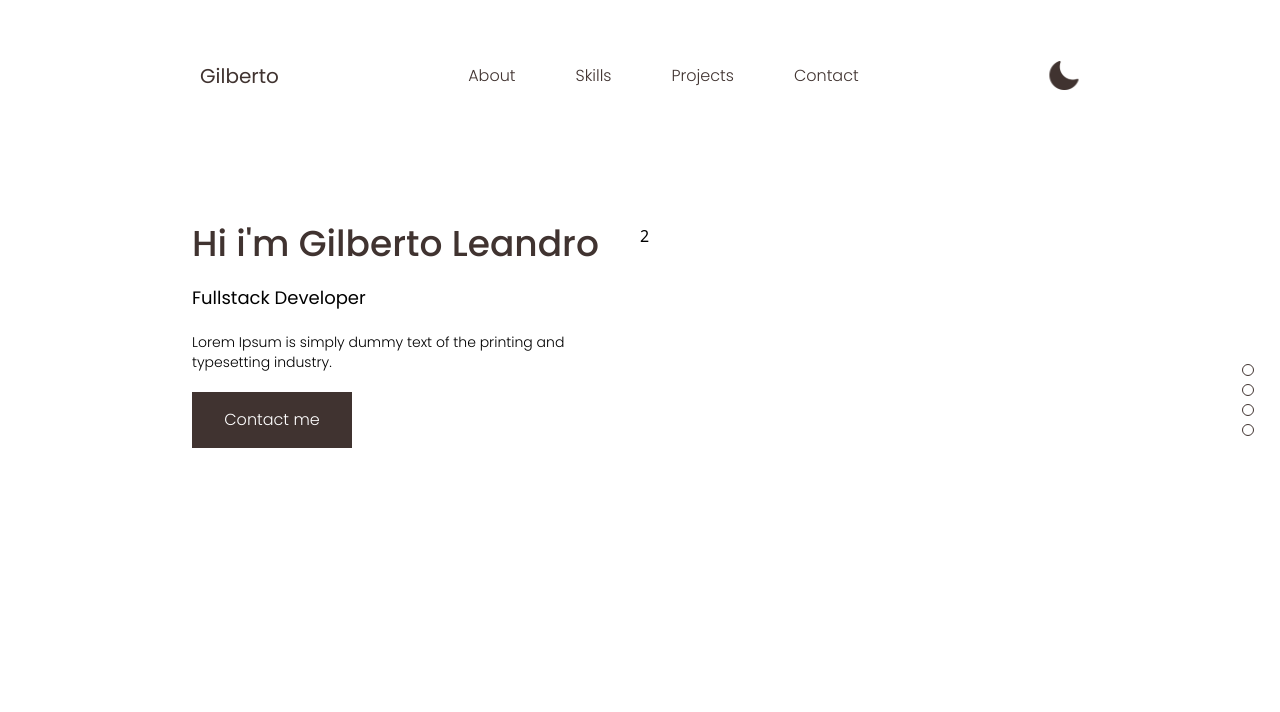
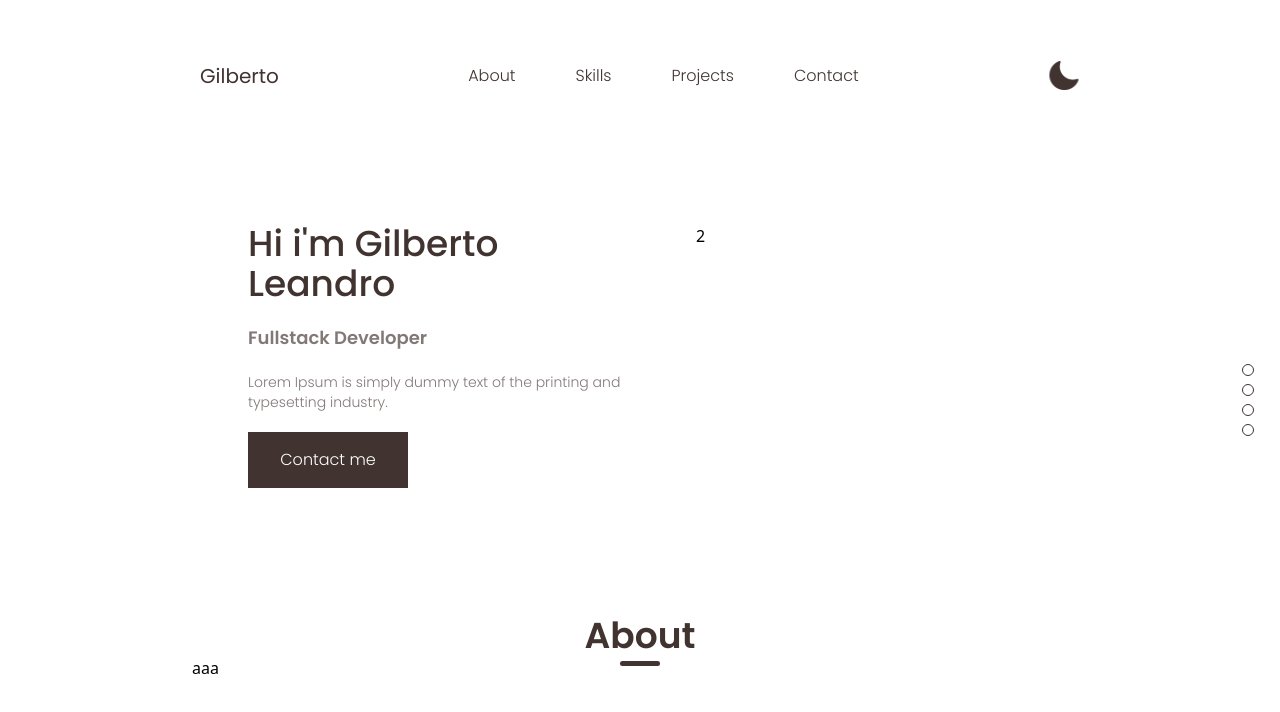
Before and after one commit to codexfast/gilberto.github.io, a React (Vite) app: page / in a window 1280 px wide. Shown: the top 712 px of the page. Built offline with nearby package versions, Linux system fonts and the light colour scheme.

Commit message:
some changes

```diff
--- a/src/App.jsx
+++ b/src/App.jsx
@@ -4,6 +4,7 @@ import Navbar from "./components/Navbar";
 import SectionsTracker from "./components/SectionsTracker";
 import { ThemeProvider } from "./context/theme";
 import HeroSection from "./sections/hero";
+import SectionBase from "./sections/base";
 
 export default function App() {
   const menu = [
@@ -20,6 +21,7 @@ export default function App() {
         {/* Navbar */}
         <Navbar menu={menu} />
         <HeroSection />
+        <SectionBase title={"About"}>aaa</SectionBase>
       </header>
     </ThemeProvider>
   );
--- a/src/index.css
+++ b/src/index.css
@@ -14,6 +14,11 @@
 
 .text-theme {
     color: var(--text);
+}
+
+.text-secondary {
+    color: var(--text);
+    opacity: 0.65;
 }
 
 .text-theme a:hover {
@@ -44,6 +49,23 @@
     background-color: var(--primary-hover);
 }
 
+/* Title */
+.section-title {
+    position: relative; /* Necessário para posicionar o pseudo-elemento */
+    display: inline-block; /* Centraliza o elemento na largura do conteúdo */
+}
+
+.section-title::after {
+    content: "";
+    position: absolute;
+    left: 50%; /* Centraliza horizontalmente */
+    transform: translateX(-50%); /* Ajusta o posicionamento */
+    bottom: -10px;
+    width: 40px;
+    height: 5px;
+    background-color: var(--text);
+    border-radius: 5px; /* Arredonda os cantos da barra */
+}
 /* FONTs */
 
 .poppins-thin {
--- /dev/null
+++ b/src/sections/base.jsx
@@ -0,0 +1,12 @@
+const SectionBase = (props) => {
+  return (
+    <section className="flex px-48 py-16 flex-col">
+      <h4 className="section-title poppins-semibold text-theme text-4xl text-center">
+        {props.title}
+      </h4>
+      {props.children}
+    </section>
+  );
+};
+
+export default SectionBase;
--- a/src/sections/hero.jsx
+++ b/src/sections/hero.jsx
@@ -1,12 +1,14 @@
 const HeroSection = () => {
   return (
     <section className="flex px-48 py-16">
-      <div className="flex-1 gap-5 flex flex-col">
+      <div className="flex-1 gap-5 flex flex-col px-14">
         <h2 className="text-4xl poppins-medium text-theme">
           Hi i'm Gilberto Leandro
         </h2>
-        <h3 className="text-lg poppins-regular">Fullstack Developer</h3>
-        <h4 className="text-sm poppins-light">
+        <h3 className="text-lg poppins-semibold text-secondary">
+          Fullstack Developer
+        </h3>
+        <h4 className="text-sm poppins-light text-secondary">
           Lorem Ipsum is simply dummy text of the printing and typesetting
           industry.
         </h4>
```
